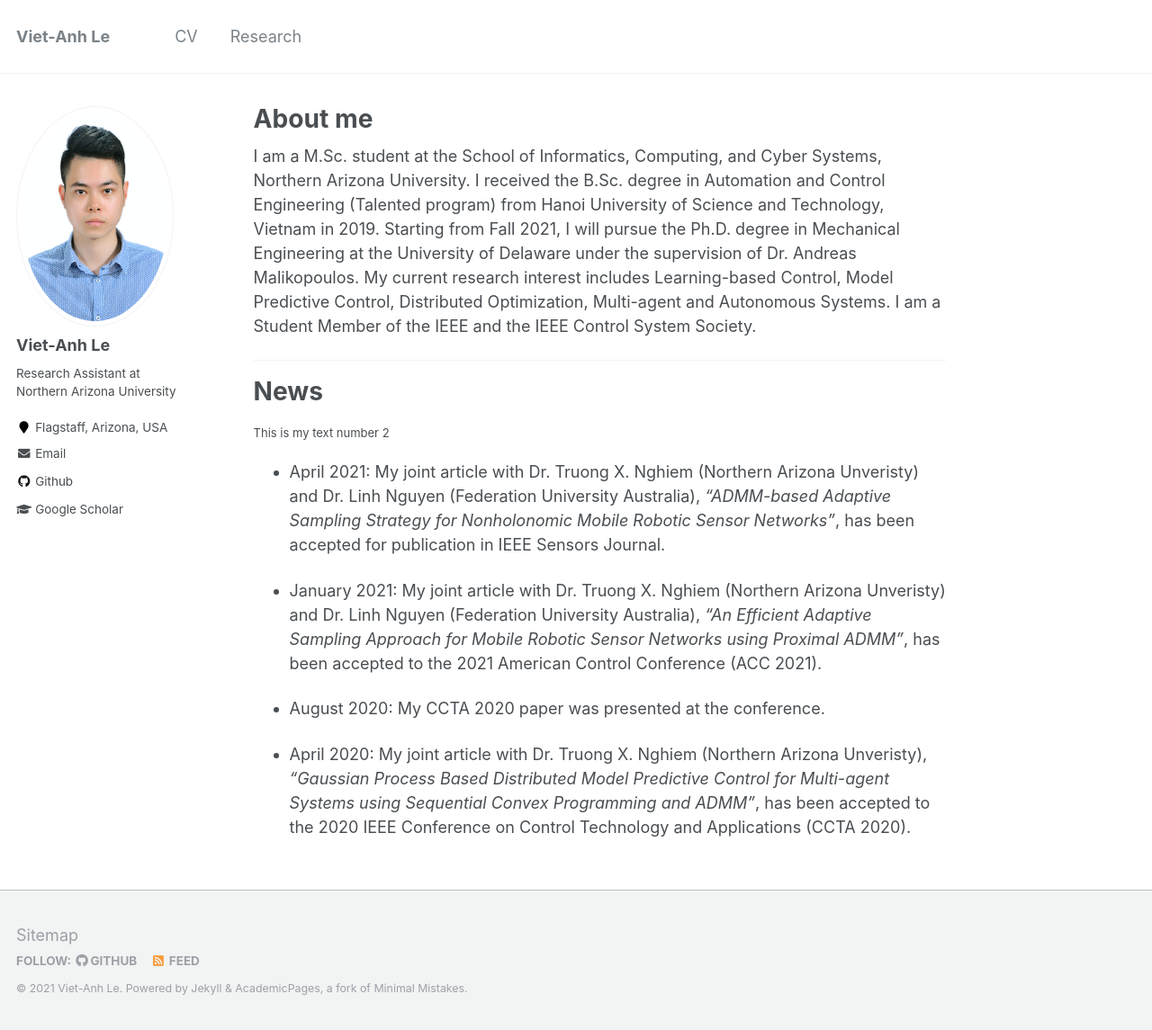
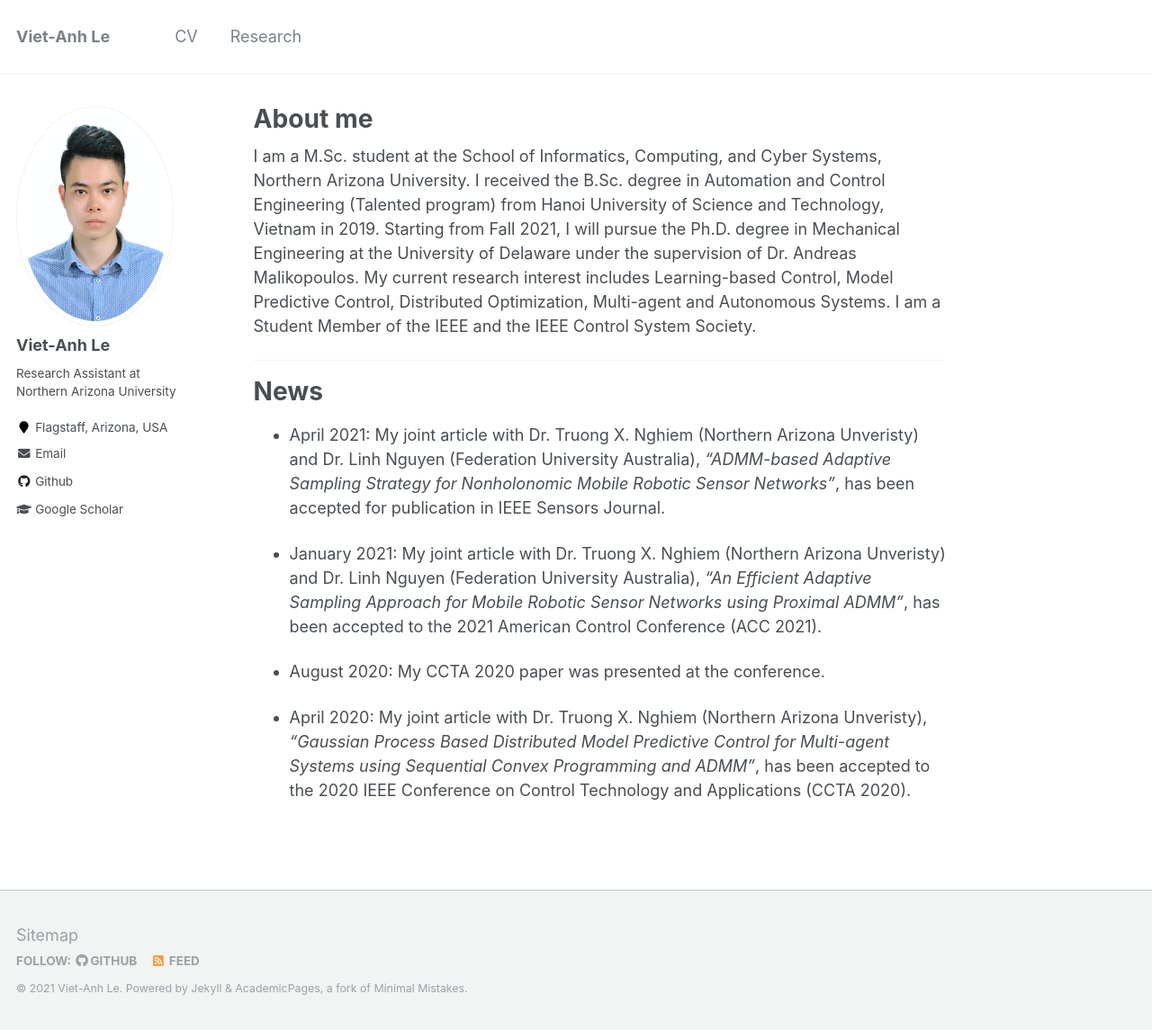
Before and after one commit to vietanhle0101/vietanhle0101.github.io, a Jekyll site: the page built from _pages/about.md, in a window 1280 px wide and 1145 px high. Shown: the whole window at 90% size. Built offline with Jekyll 4.4.1, drawn with Linux system fonts in a browser that asks for light colours.

Commit message:
about me revision

```diff
--- a/_pages/about.md
+++ b/_pages/about.md
@@ -16,8 +16,6 @@ My current research interest includes Learning-based Control, Model Predictive C
 
 # News
 
-<font size="2"> This is my text number 2</font>
-
 * April 2021: My joint article with Dr. Truong X. Nghiem (Northern Arizona Unveristy) and Dr. Linh Nguyen (Federation University Australia), <em>"ADMM-based Adaptive Sampling Strategy for Nonholonomic Mobile Robotic Sensor Networks"</em>, has been accepted for publication in IEEE Sensors Journal.
 
 * January 2021: My joint article with Dr. Truong X. Nghiem (Northern Arizona Unveristy) and Dr. Linh Nguyen (Federation University Australia), <em>"An Efficient Adaptive Sampling Approach for Mobile Robotic Sensor Networks using Proximal ADMM"</em>, has been accepted to the 2021 American Control Conference (ACC 2021).
```
